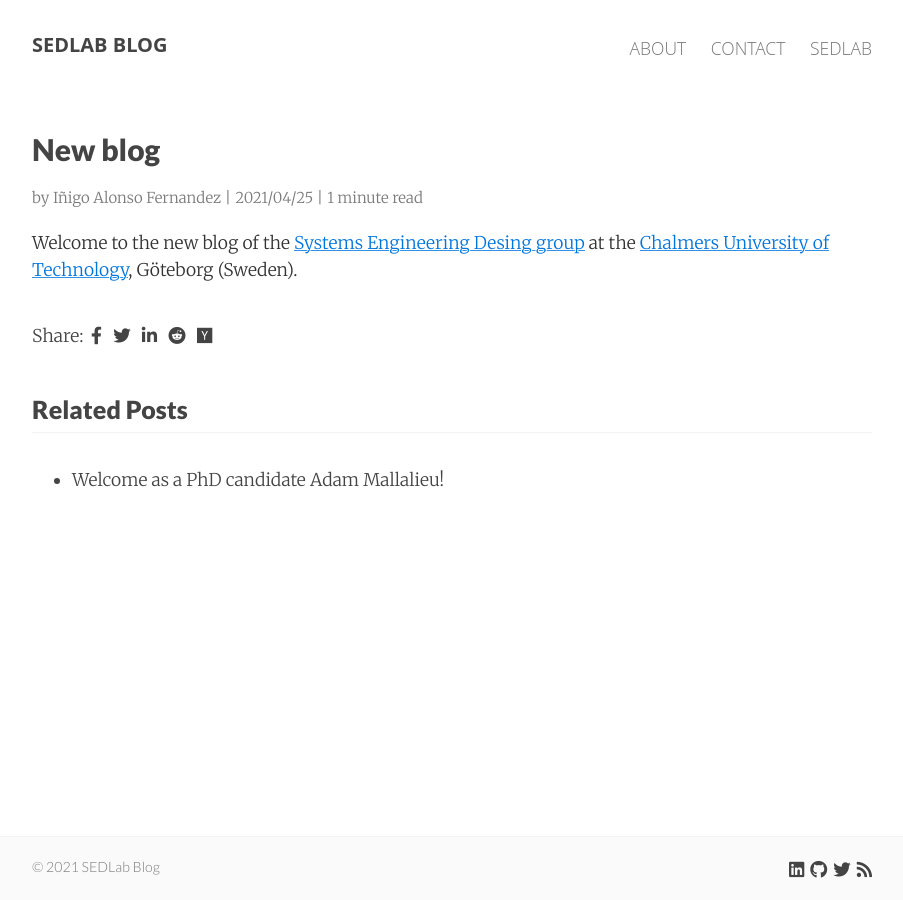
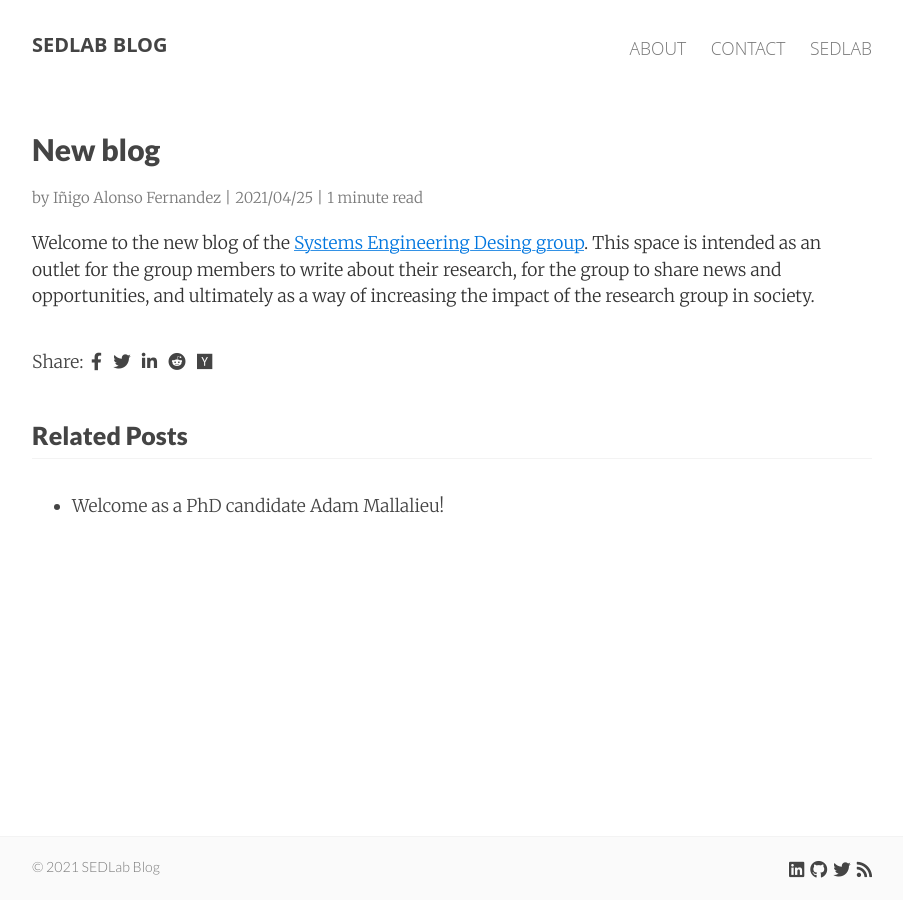
Before and after one commit to sed-group/blog, a Jekyll site: the page built from _posts/2021-04-25-new-blog.md, in a window 1280 px wide. Shown: the whole page, without its empty margins (188-1091 px from the left). Built offline with Jekyll 4.4.1, drawn with Linux system fonts in a browser that asks for light colours; nearby versions of some CDN libraries.

Commit message:
update intro post

```diff
--- a/_posts/2021-04-25-new-blog.md
+++ b/_posts/2021-04-25-new-blog.md
@@ -7,4 +7,4 @@ categories: meta
 author: Iñigo Alonso Fernandez
 ---
 
-Welcome to the new blog of the [Systems Engineering Desing group](https://systemsengineering.design/) at the [Chalmers University of Technology](https://www.chalmers.se/), Göteborg (Sweden).
+Welcome to the new blog of the [Systems Engineering Desing group](https://systemsengineering.design/). This space is intended as an outlet for the group members to write about their research, for the group to share news and opportunities, and ultimately as a way of increasing the impact of the research group in society.
```
